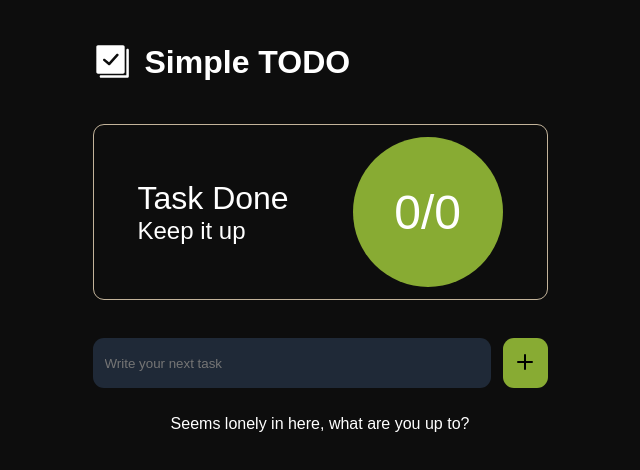
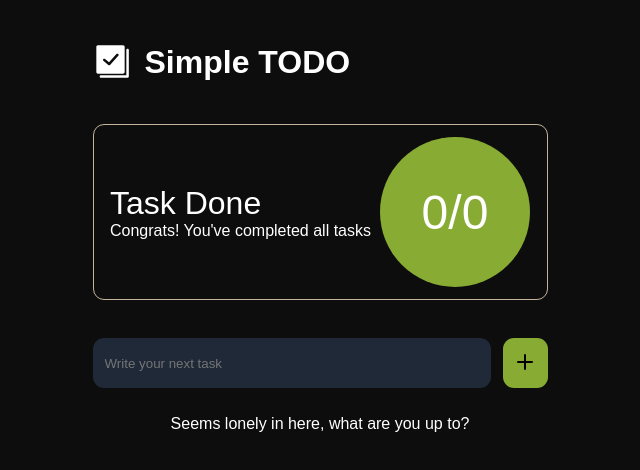
Before and after one commit to thanhhaudev/react-todo, a Next.js app: page / in a window 1280 px wide. Shown: the top 470 px of the page, without its empty margins (320-960 px from the left). Built offline with nearby package versions, Linux system fonts and the light colour scheme.

Commit message:
update hero component

```diff
--- a/src/app/styles.css
+++ b/src/app/styles.css
@@ -35,7 +35,8 @@ button {
 }
 
 .text_small {
-    font-size: 24px
+    font-size: 16px;
+    font-weight: 200;
 }
 
 .wrapper {
--- a/src/components/TODOHero.jsx
+++ b/src/components/TODOHero.jsx
@@ -4,7 +4,9 @@ function TODOHero({ todos_completed, total_todos }) {
         <section className="todohero_section">
             <div>
                 <p className="text_large">Task Done</p>
-                <p className="text_small">Keep it up</p>
+                <p className="text_small">
+                    { todos_completed === total_todos ? "Congrats! You've completed all tasks" : "Keep it up!" }
+                </p>
             </div>
             <div>
                 {todos_completed}/{total_todos}
```
